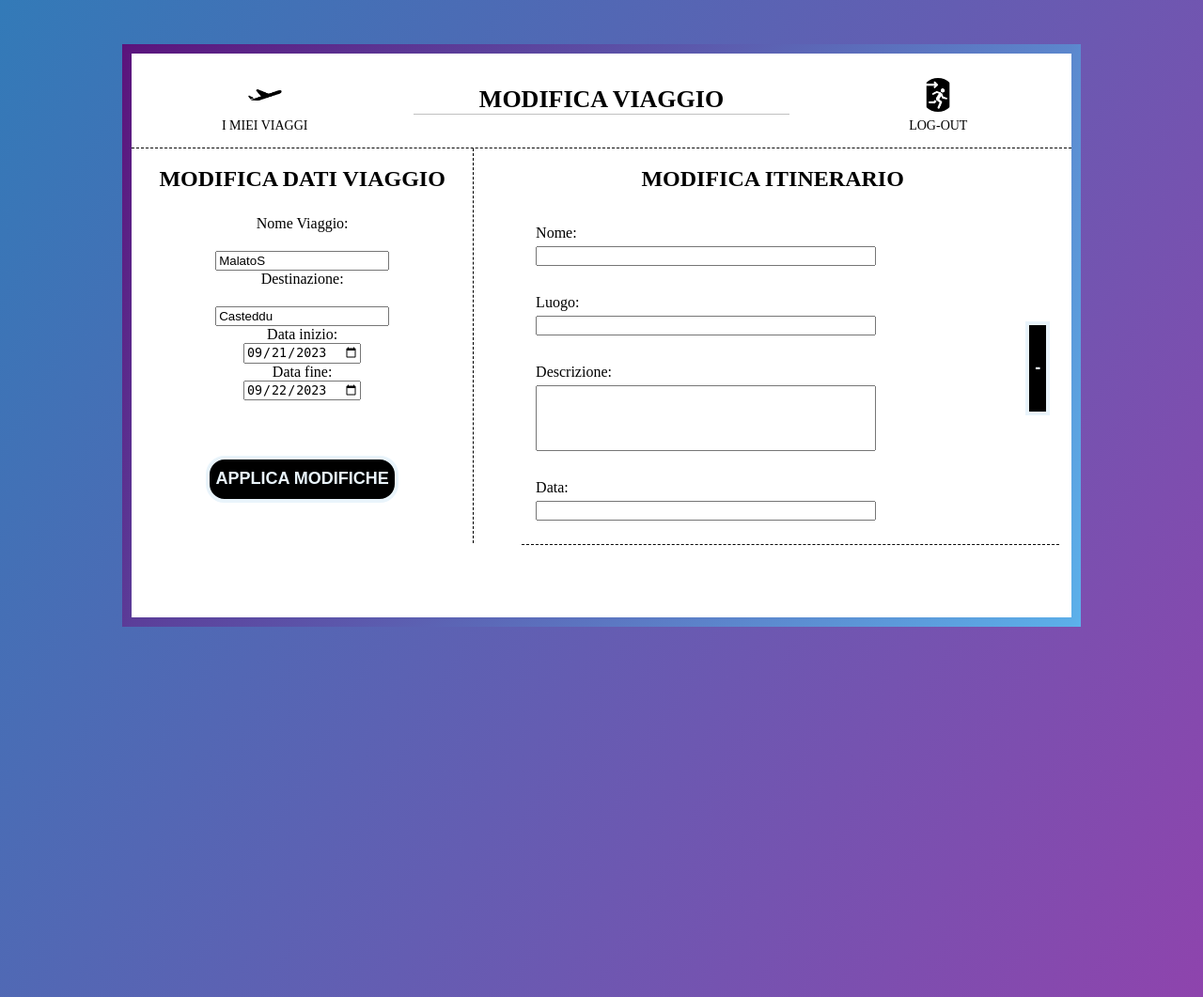
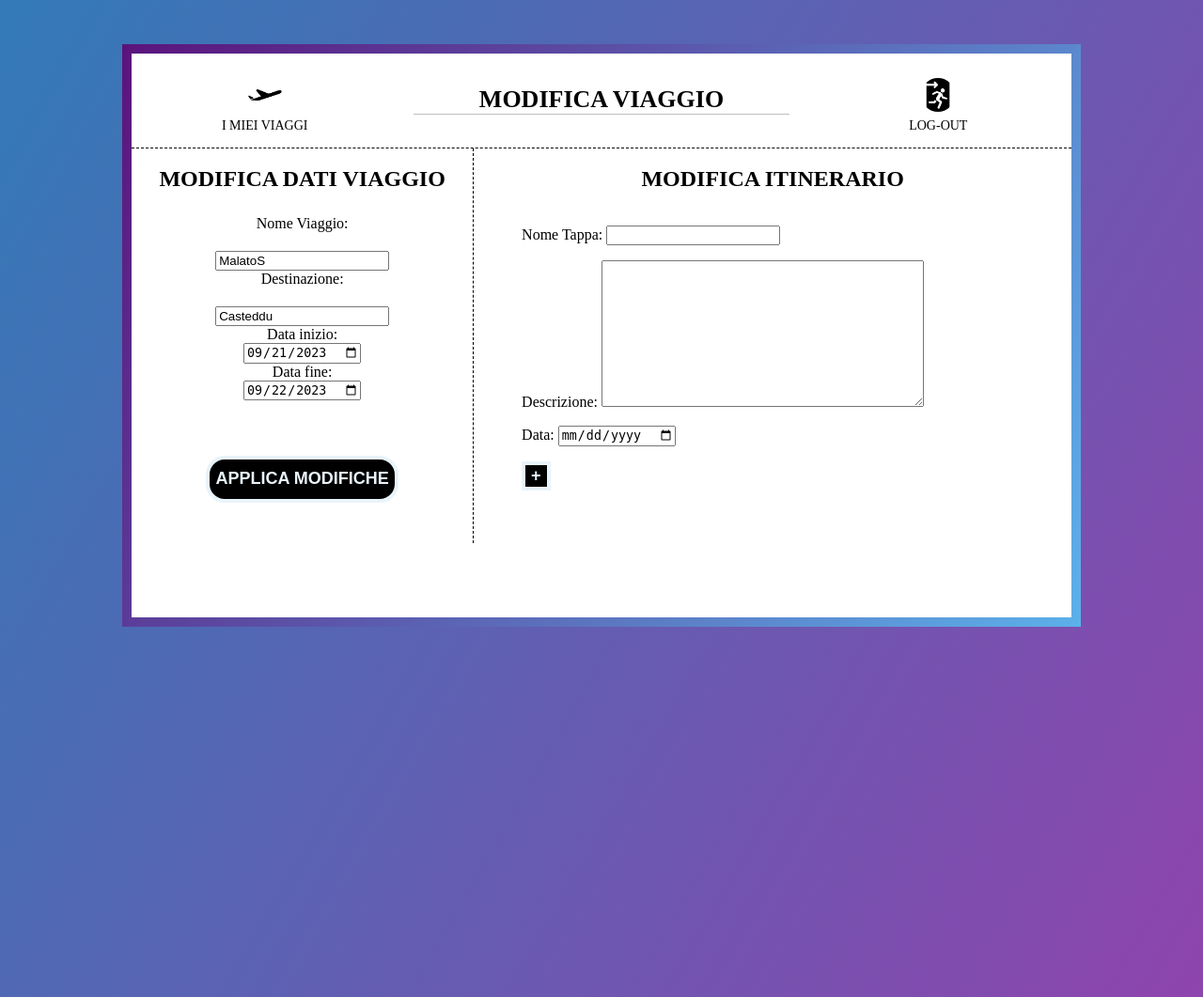
Before and after one commit to danielelurani/gruppi-di-viaggio, a Django app: page /organizzatoreViaggi/changeItinerary/17/ in a window 1280 px wide. Shown: the part 348-1409 px from the top of the page at 94% size. Run offline with Django 4.2, Linux system fonts and the light colour scheme; a user stored in the database is signed in; data comes from the database, SQL or seed files in the repository; both versions use the stored data as it was after the commit.

Commit message:
Implementata modifca tappe del viaggio

```diff
--- a/sitoProgettoIsw/organizzatoreViaggi/admin.py
+++ b/sitoProgettoIsw/organizzatoreViaggi/admin.py
@@ -1,8 +1,9 @@
 from django.contrib import admin
-from .models import CustomUser, Travel, Invitation, Comment
+from .models import CustomUser, Travel, Invitation, Comment, Stage
 
 # Register your models here.
 admin.site.register(CustomUser)
 admin.site.register(Travel)
 admin.site.register(Invitation)
 admin.site.register(Comment)
+admin.site.register(Stage)
--- a/sitoProgettoIsw/organizzatoreViaggi/forms.py
+++ b/sitoProgettoIsw/organizzatoreViaggi/forms.py
@@ -2,8 +2,39 @@ from django.contrib.auth.forms import UserCreationForm
 from django import forms
 from django.contrib.auth.models import User
 from django.forms import ModelForm, TextInput, PasswordInput, EmailInput
-from .models import CustomUser, Travel, Invitation
+from .models import CustomUser, Travel, Invitation, Stage
 from django.core.exceptions import ObjectDoesNotExist
+
+class StageForm(ModelForm):
+    class Meta:
+        model = Stage
+        fields = [
+            'name',
+            'description',
+            'date'
+        ]
+        labels = {
+            'name': 'Nome Tappa',
+            'description': 'Descrizione',
+            'date': 'Data'
+        }
+        widgets = {
+            'date': forms.DateInput(attrs={'type': 'date', 'class': 'dateField'}),
+            'description': forms.Textarea()
+        }
+
+    def clean(self):
+        cleaned_data = super().clean()
+        date = cleaned_data.get('date')
+
+        if date > self.travel.end_date:
+            raise forms.ValidationError("La data della tappa non può essere dopo la fine del viaggio!")
+        if date < self.travel.start_date:
+            raise forms.ValidationError("La data della tappa non può essere prima dell'inizio del viaggio!")
+
+        return cleaned_data
+
+
 
 class CommentForm(forms.Form):
     content = forms.CharField(widget=forms.Textarea, label='')
--- a/sitoProgettoIsw/organizzatoreViaggi/models.py
+++ b/sitoProgettoIsw/organizzatoreViaggi/models.py
@@ -22,7 +22,8 @@ class Stage(models.Model):
     id = models.AutoField(primary_key=True)
     travel = models.ForeignKey(Travel, on_delete=models.CASCADE)
     name = models.CharField(max_length=64)
-    date = models.DateTimeField()
+    description = models.CharField(max_length=250)
+    date = models.DateField()
 
     def __str__ (self):
         return self.name
--- a/sitoProgettoIsw/organizzatoreViaggi/static/css/changeItinerary.css
+++ b/sitoProgettoIsw/organizzatoreViaggi/static/css/changeItinerary.css
@@ -218,13 +218,6 @@ nav a p {
     overflow-y: scroll;
 }
 
-.form_field {
-    display: flex;
-    flex-direction: row;
-    padding-bottom: 10px;
-    border-bottom: dashed 1.5px;;
-}
-
 .input_itinerary{
     height:20%;
     width: 95%;
--- a/sitoProgettoIsw/organizzatoreViaggi/templates/organizzatoreViaggi/changeItinerary.html
+++ b/sitoProgettoIsw/organizzatoreViaggi/templates/organizzatoreViaggi/changeItinerary.html
@@ -35,7 +35,7 @@
                     {{ travel }}
 
                     <div class="button_container2">
-                        <input class="apply_button" type="submit" value="APPLICA MODIFICHE">
+                        <input class="apply_button" type="submit" value="APPLICA MODIFICHE" name="edit_travel">
                     </div>
 
                 </form>
@@ -50,102 +50,42 @@
 
                <div class="form_container">
 
-                   <form class="form_itinerary" method="post">
+                <form class="empty_form_itinerary" method="post" action="">
+                    {% csrf_token %}
+                       <div class="form_field">
 
+                            {{ emptyStageForm.as_p }}
 
+                            <div class="add_button_container">
+                                <input class="add_button" type="submit" value="+" name="add_stage">
+                            </div>
+                       </div>
+                   </form>
 
+                   <form class="form_itinerary" method="post" action="">
+                    {% csrf_token %}
                        <div class="form_field">
-                           <div class="input_itinerary">
 
-                               <div class="itinerary_field">
-                                   <label>Nome:</label>
-                                   <input type="text" required>
-                               </div>
+                            {% for stage in stages %}
 
-                               <div class="itinerary_field">
-                                   <label>Luogo:</label>
-                                   <input type="text" required>
+                            <input type="hidden" name="stage_id" value="{{ stage.id }}">
 
-                               </div>
-                               <div class="itinerary_field">
-                                   <label>Descrizione:</label>
-                                   <input class="description_input" type="text" required>
-                               </div>
-
-                               <div class="itinerary_field">
-                                   <label>Data:</label>
-                                   <input type="text" required>
-                               </div>
-
-
-                           </div>
-
+                            <p>{{ stage.name }}</p>
+                            <p>{{ stage.description }}</p>
+                            <p>{{ stage.date }}</p>
 
                             <div class="remove_button_container">
-                                   <input class="remove_button" type="submit" value="-">
-                               </div>
+                                <input class="remove_button" type="submit" value="-" name="remove_stage">
+                            </div>
+
+                            {% endfor %}
 
                        </div>
 
-
-
                    </form>
-
-
-                   <form class="empty_form_itinerary" method="post">
-
-
-
-                       <div class="form_field">
-                           <div class="input_itinerary">
-
-                               <div class="itinerary_field">
-                                   <label>Nome:</label>
-                                   <input type="text" required>
-                               </div>
-
-                               <div class="itinerary_field">
-                                   <label>Luogo:</label>
-                                   <input type="text" required>
-
-                               </div>
-                               <div class="itinerary_field">
-                                   <label>Descrizione:</label>
-                                   <input class="description_input" type="text" required>
-                               </div>
-
-                               <div class="itinerary_field">
-                                   <label>Data:</label>
-                                   <input type="text" required>
-                               </div>
-
-
-                           </div>
-
-
-                            <div class="add_button_container">
-                                   <input class="add_button" type="submit" value="+">
-                               </div>
-
-                       </div>
-
-
-
-                   </form>
-
-
-
                </div>
-
-
            </div>
-
-
        </div>
-
-
    </div>
-
-
 </body>
 </html>
--- a/sitoProgettoIsw/organizzatoreViaggi/views.py
+++ b/sitoProgettoIsw/organizzatoreViaggi/views.py
@@ -1,11 +1,11 @@
 from django.shortcuts import render, redirect
 from django.urls import reverse
 from django.contrib.auth.forms import UserCreationForm
-from .forms import CreateUserForm, TravelForm, InvitationForm, CommentForm
+from .forms import CreateUserForm, TravelForm, InvitationForm, CommentForm, StageForm
 from django.contrib.auth import authenticate, login, logout
 from django.contrib import messages
 from django.contrib.auth.decorators import login_required
-from .models import Travel, Invitation, Comment
+from .models import Travel, Invitation, Comment, Stage
 
 # Create your views here.
 
@@ -56,6 +56,7 @@ def signup_view(request):
 def userHomePage_view(request):
 
     if request.method == 'POST':
+
         form = TravelForm(request.POST)
         if form.is_valid():
             travel = form.save(commit=False)
@@ -63,6 +64,7 @@ def userHomePage_view(request):
             travel.participants.add(request.user)
             travel.save()
             return redirect('myTravels')
+
     else:
         form = TravelForm()
 
@@ -95,11 +97,13 @@ def detailsTravel_view(request, travel_id):
     commentForm = CommentForm()
     travel = Travel.objects.get(id = travel_id)
     comments = Comment.objects.filter(travel = travel_id)
+    stages = Stage.objects.filter(travel = travel_id)
 
     context = {
         'travel': travel,
         'commentForm': commentForm,
-        'comments': comments
+        'comments': comments,
+        'stages': stages
         }
 
     return render(request, 'organizzatoreViaggi/detailsTravel.html', context)
@@ -131,16 +135,37 @@ def myTravels_view(request):
 def changeItinerary_view(request, travel_id):
 
     travel = Travel.objects.get(id = travel_id)
+    form = TravelForm(instance=travel)
+    stages = Stage.objects.filter(travel = travel_id)
 
     if request.method == "POST":
-        form = TravelForm(request.POST, instance=travel)
-        if form.is_valid():
-            form.save()
-            return redirect('myTravels')
+        if "edit_travel" in request.POST:
+            form = TravelForm(request.POST, instance=travel)
+            if form.is_valid():
+                form.save()
+                return redirect('myTravels')
+
+        if "add_stage" in request.POST:
+            emptyStageForm = StageForm(request.POST)
+            emptyStageForm.travel = travel
+            if emptyStageForm.is_valid():
+                stage = emptyStageForm.save(commit=False)
+                stage.travel = travel
+                stage.save()
+                url = reverse('detailsTravel', args=[travel_id])
+                return redirect(url)
+        if "remove_stage" in request.POST:
+            stage_id = request.POST.get('stage_id')
+            stage_to_delete = Stage.objects.get(id = stage_id)
+            stage_to_delete.delete()
+            url = reverse('detailsTravel', args=[travel_id])
+            return redirect(url)
+
     else:
         form = TravelForm(instance=travel)
+        emptyStageForm = StageForm()
 
-    context = { 'travel': form}
+    context = { 'travel': form, 'emptyStageForm': emptyStageForm, 'stages': stages}
 
     return render(request, 'organizzatoreViaggi/changeItinerary.html', context)
 
```
Also changed, not shown: sitoProgettoIsw/organizzatoreViaggi/templates/organizzatoreViaggi/detailsTravel.html (+5 -11 lines), sitoProgettoIsw/db.sqlite3, sitoProgettoIsw/organizzatoreViaggi/migrations/0001_initial.py, sitoProgettoIsw/organizzatoreViaggi/migrations/0002_alter_stage_date.py (added), sitoProgettoIsw/organizzatoreViaggi/migrations/0002_travel.py (deleted), sitoProgettoIsw/organizzatoreViaggi/migrations/0003_alter_customuser_email_alter_customuser_username_and_more.py (deleted), sitoProgettoIsw/organizzatoreViaggi/migrations/0004_rename_travel_invitation_travel.py (deleted), sitoProgettoIsw/organizzatoreViaggi/migrations/0005_remove_invitation_state.py (deleted).
